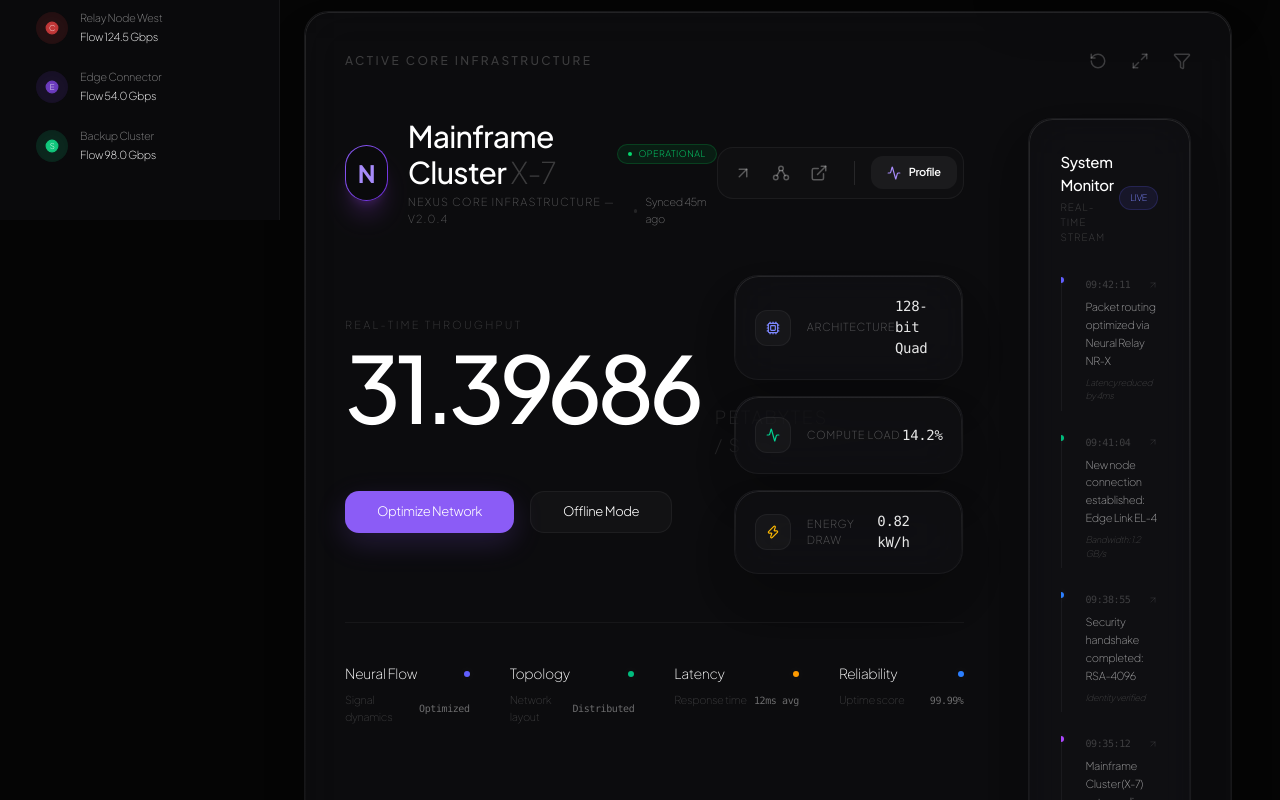
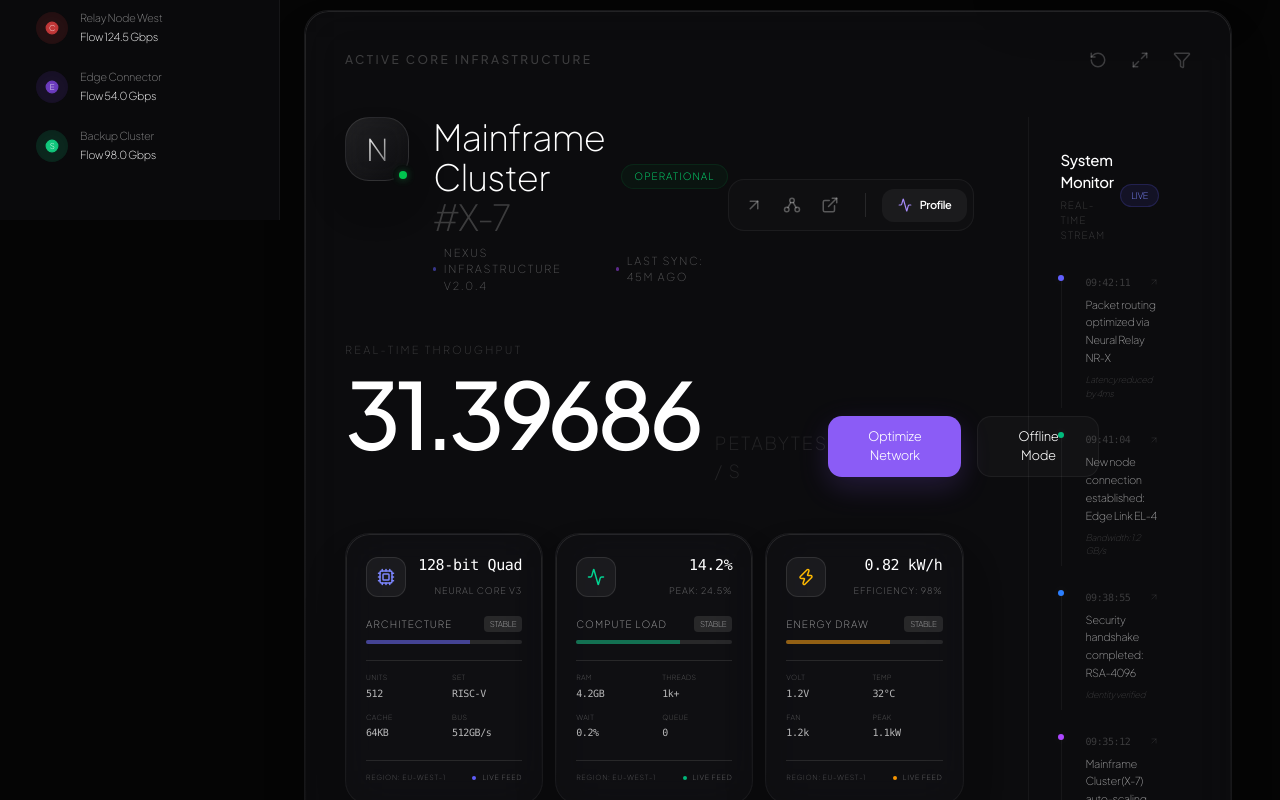
Before and after one commit to sebastianvasquezechavarria1234/nexus, a Next.js app: page / in a window 1280 px wide. Shown: the part 580-1380 px from the top of the page. Built offline with nearby package versions, Linux system fonts and the light colour scheme.

Commit message:
UI: Refine infrastructure layout, stats cards, header identity, and button consistency

```diff
--- a/src/app/page.tsx
+++ b/src/app/page.tsx
@@ -110,24 +110,32 @@ export default function Dashboard() {
             <div className="lg:col-span-3 space-y-12">
               {/* Header Section: Identity & Global Actions */}
               <div className="flex items-center justify-between">
-                <div className="flex items-center gap-5">
-                  <div className="w-14 h-14 rounded-3xl bg-gradient-to-br from-[#8b5cf6] to-[#6d28d9] p-[1px] shadow-xl shadow-purple-500/20">
-                    <div className="w-full h-full rounded-[23px] bg-[#0a0a0c] flex items-center justify-center text-[#a78bfa] font-bold text-2xl">
-                      N
+                <div className="flex items-start gap-6">
+                  <div className="relative">
+                    <div className="w-16 h-16 rounded-[24px] bg-gradient-to-br from-white/[0.08] to-transparent border border-white/10 flex items-center justify-center backdrop-blur-md shadow-2xl">
+                      <span className="text-3xl font-bold bg-clip-text text-transparent bg-gradient-to-br from-white to-white/40">N</span>
+                    </div>
+                    <div className="absolute -bottom-1 -right-1 w-5 h-5 rounded-full bg-[#0a0a0c] border-[3px] border-[#0a0a0c] flex items-center justify-center">
+                      <div className="w-2 h-2 rounded-full bg-green-500 animate-pulse shadow-[0_0_8px_rgba(34,197,94,0.5)]"></div>
                     </div>
                   </div>
-                  <div className="space-y-1">
-                    <div className="flex items-center gap-3">
-                      <h2 className="text-3xl font-medium tracking-tight">Mainframe Cluster <span className="text-white/20 font-light">X-7</span></h2>
-                      <span className="flex items-center gap-1.5 px-2.5 py-0.5 rounded-full bg-green-500/10 border border-green-500/20 text-[9px] text-green-400 font-bold uppercase tracking-wider">
-                        <div className="w-1 h-1 rounded-full bg-green-400 animate-pulse"></div>
-                        Operational
-                      </span>
+
+                  <div className="space-y-2">
+                    <div className="flex items-center gap-4">
+                      <h2 className="text-4xl font-extralight tracking-tight text-white">Mainframe Cluster <span className="text-white/20 font-extralight tracking-tighter">#X-7</span></h2>
+                      <div className="px-3 py-1 rounded-full bg-green-500/5 border border-green-500/10 flex items-center gap-2">
+                        <span className="text-[10px] font-bold text-green-400 uppercase tracking-widest">Operational</span>
+                      </div>
+                    </div>
+                    <div className="flex items-center gap-5 text-[11px] font-medium uppercase tracking-[0.15em] text-white/30">
+                      <div className="flex items-center gap-2">
+                        <div className="w-1 h-1 rounded-full bg-indigo-500/50"></div>
+                        <span>Nexus Infrastructure v2.0.4</span>
                       </div>
                       <div className="flex items-center gap-2">
-                      <p className="text-[11px] text-white/30 font-medium tracking-widest uppercase">Nexus Core Infrastructure — v2.0.4</p>
-                      <div className="w-1 h-1 rounded-full bg-white/10"></div>
-                      <span className="text-[11px] text-white/40 font-medium">Synced 45m ago</span>
+                        <div className="w-1 h-1 rounded-full bg-purple-500/50"></div>
+                        <span>Last Sync: 45m ago</span>
+                      </div>
                     </div>
                   </div>
                 </div>
@@ -146,9 +154,9 @@ export default function Dashboard() {
                 </div>
               </div>
 
-              {/* Main Stats Row */}
-              <div className="grid grid-cols-12 gap-12 items-center">
-                <div className="col-span-7 space-y-8">
+              {/* Main Stats Area */}
+              <div className="space-y-12">
+                <div className="flex items-end justify-between">
                   <div className="space-y-2">
                     <p className="text-[11px] text-white/20 font-medium uppercase tracking-[0.2em]">Real-time Throughput</p>
                     <div className="flex items-baseline gap-4">
@@ -156,24 +164,80 @@ export default function Dashboard() {
                       <span className="text-lg font-medium text-white/10 tracking-widest uppercase">Petabytes / s</span>
                     </div>
                   </div>
-                   <div className="flex gap-4">
-                     <button className="bg-[#8b5cf6] hover:bg-[#7c3aed] px-8 py-2.5 rounded-[14px] text-[13px] font-light transition-all shadow-[0_10px_30px_rgba(139,92,246,0.2)] active:scale-[0.98]">Optimize Network</button>
-                     <button className="bg-white/[0.03] hover:bg-white/[0.05] border border-white/[0.05] px-8 py-2.5 rounded-[14px] text-[13px] font-light transition-all active:scale-[0.98]">Offline Mode</button>
+                  <div className="flex gap-4 pb-2">
+                    <button className="bg-[#8b5cf6] hover:bg-[#7c3aed] px-10 py-2.5 rounded-[14px] text-[13px] font-light transition-all shadow-[0_10px_30px_rgba(139,92,246,0.2)] active:scale-[0.98]">Optimize Network</button>
+                    <button className="bg-white/[0.03] hover:bg-white/[0.05] border border-white/[0.05] px-10 py-2.5 rounded-[14px] text-[13px] font-light transition-all active:scale-[0.98]">Offline Mode</button>
                   </div>
                 </div>
 
-                <div className="col-span-5 grid grid-cols-1 gap-4">
+                <div className="grid grid-cols-3 gap-3">
                    {[
-                     { label: 'Architecture', value: '128-bit Quad', icon: <Cpu size={14} />, color: 'text-indigo-400' },
-                     { label: 'Compute Load', value: '14.2%', icon: <Activity size={14} />, color: 'text-emerald-400' },
-                     { label: 'Energy Draw', value: '0.82 kW/h', icon: <Zap size={14} />, color: 'text-amber-400' },
+                     {
+                       label: 'Architecture',
+                       value: '128-bit Quad',
+                       sub: 'Neural Core V3',
+                       icon: <Cpu size={18} />,
+                       color: 'text-indigo-400',
+                       bg: 'bg-indigo-500',
+                       glow: 'hover:shadow-[0_0_20px_rgba(99,102,241,0.05)]',
+                       details: [{ l: 'Units', v: '512' }, { l: 'Set', v: 'RISC-V' }, { l: 'Cache', v: '64KB' }, { l: 'Bus', v: '512GB/s' }]
+                     },
+                     {
+                       label: 'Compute Load',
+                       value: '14.2%',
+                       sub: 'Peak: 24.5%',
+                       icon: <Activity size={18} />,
+                       color: 'text-emerald-400',
+                       bg: 'bg-emerald-500',
+                       glow: 'hover:shadow-[0_0_20px_rgba(16,185,129,0.05)]',
+                       details: [{ l: 'RAM', v: '4.2GB' }, { l: 'Threads', v: '1k+' }, { l: 'Wait', v: '0.2%' }, { l: 'Queue', v: '0' }]
+                     },
+                     {
+                       label: 'Energy Draw',
+                       value: '0.82 kW/h',
+                       sub: 'Efficiency: 98%',
+                       icon: <Zap size={18} />,
+                       color: 'text-amber-400',
+                       bg: 'bg-amber-500',
+                       glow: 'hover:shadow-[0_0_20px_rgba(245,158,11,0.05)]',
+                       details: [{ l: 'Volt', v: '1.2V' }, { l: 'Temp', v: '32°C' }, { l: 'Fan', v: '1.2k' }, { l: 'Peak', v: '1.1kW' }]
+                     },
                    ].map((stat) => (
-                     <div key={stat.label} className="glass p-5 flex items-center justify-between border-white/[0.03] bg-white/[0.01]">
-                       <div className="flex items-center gap-4">
-                         <div className={`p-2.5 rounded-xl bg-white/[0.03] ${stat.color} border border-white/[0.05]`}>{stat.icon}</div>
-                         <span className="text-[11px] font-medium text-white/30 uppercase tracking-wider">{stat.label}</span>
+                     <div key={stat.label} className={`glass p-5 flex flex-col gap-4 border-white/10 bg-white/[0.04] hover:bg-white/[0.06] transition-all group ${stat.glow}`}>
+                       <div className="flex items-center justify-between">
+                         <div className={`p-2.5 rounded-xl bg-white/5 ${stat.color} border border-white/10 group-hover:scale-110 transition-transform`}>{stat.icon}</div>
+                         <div className="text-right">
+                           <span className="text-[15px] font-bold text-white font-mono tracking-tight block">{stat.value}</span>
+                           <span className="text-[9px] text-white/40 font-medium uppercase tracking-widest">{stat.sub}</span>
                          </div>
-                       <span className="text-[14px] font-bold text-white/90 font-mono tracking-tight">{stat.value}</span>
+                       </div>
+
+                       <div className="space-y-2">
+                         <div className="flex justify-between items-center">
+                           <p className="text-[10px] font-medium text-white/60 uppercase tracking-widest">{stat.label}</p>
+                           <span className="text-[8px] bg-white/10 px-1.5 py-0.5 rounded text-white/60 font-bold tracking-tighter">STABLE</span>
+                         </div>
+                         <div className="h-1 w-full bg-white/10 rounded-full overflow-hidden">
+                           <div className={`h-full ${stat.bg} opacity-50 group-hover:opacity-100 transition-all w-2/3`}></div>
+                         </div>
+                       </div>
+
+                       <div className="grid grid-cols-2 gap-x-4 gap-y-3 pt-3 border-t border-white/10">
+                         {stat.details.map((d, i) => (
+                           <div key={i} className="flex flex-col gap-0.5">
+                             <span className="text-[7px] text-white/30 font-bold uppercase tracking-wider">{d.l}</span>
+                             <span className="text-[10px] text-white/70 font-mono group-hover:text-white transition-colors">{d.v}</span>
+                           </div>
+                         ))}
+                       </div>
+
+                       <div className="flex items-center justify-between mt-1 pt-3 border-t border-white/10">
+                         <span className="text-[7px] text-white/30 font-bold uppercase tracking-widest">Region: EU-WEST-1</span>
+                         <div className="flex items-center gap-1.5">
+                           <div className={`w-1 h-1 rounded-full ${stat.bg} animate-pulse shadow-[0_0_8px_${stat.bg.replace('bg-', '')}]`}></div>
+                           <span className="text-[7px] text-white/40 font-bold uppercase tracking-widest">Live Feed</span>
+                         </div>
+                       </div>
                      </div>
                    ))}
                 </div>
@@ -202,7 +266,7 @@ export default function Dashboard() {
             </div>
 
             <div className="relative lg:col-span-1">
-              <div className="glass p-8 bg-white/[0.01] border-white/[0.05] h-full flex flex-col rounded-[32px] min-h-[450px]">
+              <div className="p-8 border-l border-white/[0.05] h-full flex flex-col min-h-[450px]">
                 <div className="flex items-center justify-between mb-8">
                   <div className="flex flex-col gap-1">
                     <h3 className="text-[15px] font-medium tracking-tight">System Monitor</h3>
@@ -211,7 +275,7 @@ export default function Dashboard() {
                   <span className="text-[9px] bg-indigo-500/10 border border-indigo-500/20 px-2.5 py-1 rounded-full text-indigo-400 font-bold animate-pulse">LIVE</span>
                 </div>
 
-                <div className="flex-1 space-y-6 overflow-hidden relative">
+                <div className="flex-1 space-y-6 overflow-visible relative">
                   {[
                     { time: '09:42:11', event: 'Packet routing optimized via Neural Relay NR-X', detail: 'Latency reduced by 4ms', color: 'bg-indigo-500' },
                     { time: '09:41:04', event: 'New node connection established: Edge Link EL-4', detail: 'Bandwidth: 1.2 GB/s', color: 'bg-emerald-500' },
--- a/src/components/dashboard/AssetCard.tsx
+++ b/src/components/dashboard/AssetCard.tsx
@@ -25,7 +25,7 @@ export default function AssetCard({ name, symbol, rewardRate, change, isUp, char
              </div>
           </div>
           <div>
-            <p className="text-[10px] text-white/30 uppercase font-medium tracking-widest mb-0.5">Proof of Stake</p>
+            <p className="text-[10px] text-white/30 italic underline font-medium mb-0.5">Proof of Stake</p>
             <h4 className="text-[14px] font-medium text-white/90">{name} ({symbol})</h4>
           </div>
         </div>
--- a/src/components/layout/TopBar.tsx
+++ b/src/components/layout/TopBar.tsx
@@ -27,7 +27,7 @@ export default function TopBar() {
           </div>
         </div>
 
-        <button className="flex items-center gap-2 bg-[#8b5cf6]/20 text-[#a78bfa] px-6 py-2.5 rounded-[14px] text-[13px] font-light border border-[#8b5cf6]/30 ml-4 hover:bg-[#8b5cf6]/30 transition-all">
+        <button className="flex items-center gap-2 bg-white/5 border border-white/5 px-4 py-1.5 rounded-full text-xs font-medium text-white/60 hover:bg-white/10 transition-all ml-4">
           Deposit
           <div className="bg-[#a78bfa] text-[#8b5cf6] rounded-md p-0.5">
             <Plus size={12} className="text-white" />
@@ -47,7 +47,7 @@ export default function TopBar() {
 
         {/* Grouped Notifications + Settings */}
         <div className="flex items-center gap-1">
-          <button className="flex items-center gap-2 bg-white/5 border border-white/5 px-4 py-2.5 rounded-[14px] text-[13px] font-light text-white/60 hover:bg-white/10 transition-colors relative">
+          <button className="flex items-center gap-2 bg-white/5 border border-white/5 px-4 py-1.5 rounded-full text-xs font-medium text-white/60 hover:bg-white/10 transition-colors relative">
             Notifications
             <div className="relative">
               <Bell size={14} />
@@ -55,7 +55,7 @@ export default function TopBar() {
             </div>
           </button>
 
-          <button className="flex items-center gap-2 bg-white/5 border border-white/5 px-4 py-2.5 rounded-[14px] text-[13px] font-light text-white/60 hover:bg-white/10 transition-colors">
+          <button className="flex items-center gap-2 bg-white/5 border border-white/5 px-4 py-1.5 rounded-full text-xs font-medium text-white/60 hover:bg-white/10 transition-colors">
             Settings
             <Settings size={14} />
           </button>
```
Lines whose indentation alone changed are shown as unchanged.
